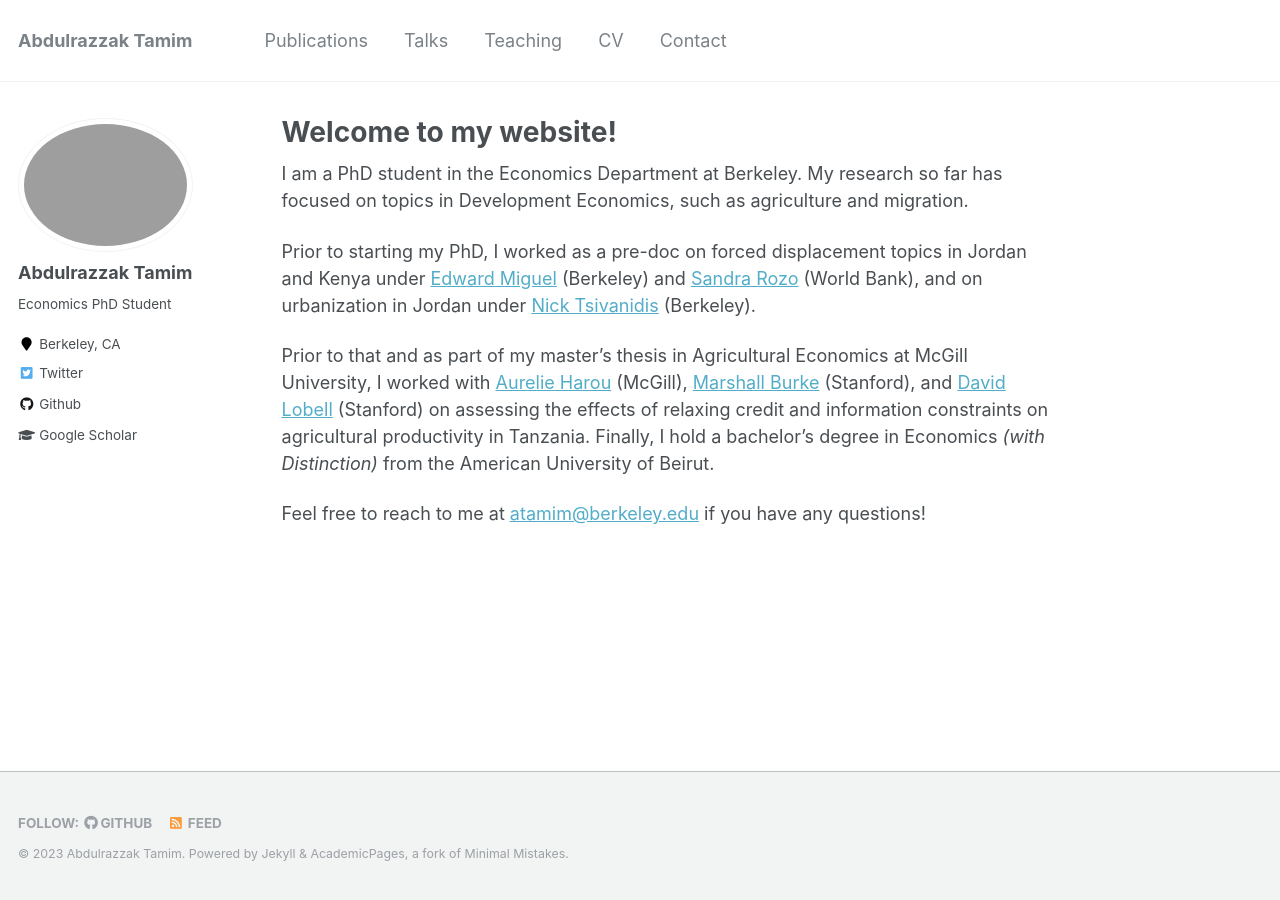
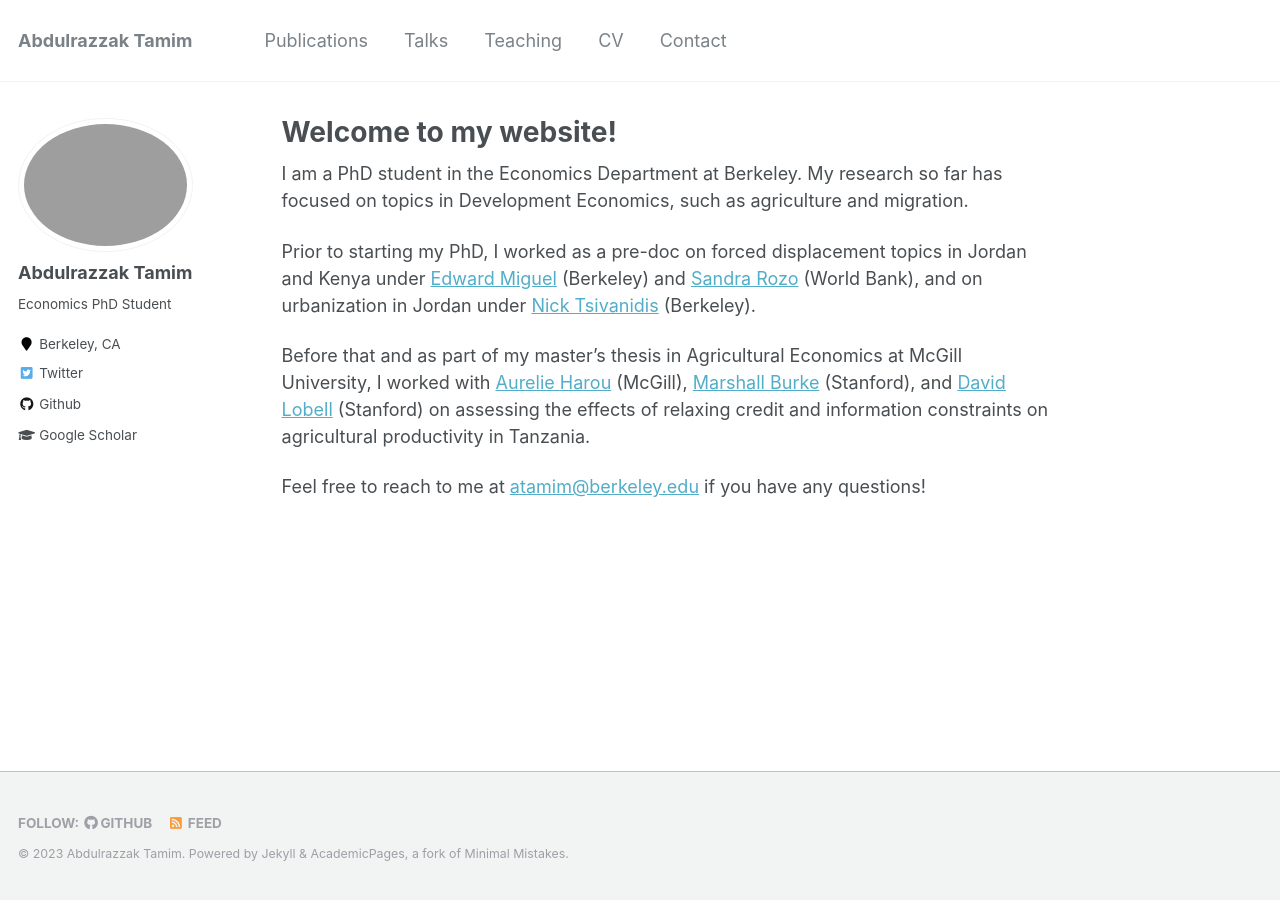
Before and after one commit to AbdulrazzakTamim/abdulrazzaktamim.github.io, a Jekyll site: the page built from _pages/about.md, in a window 1280 px wide. Built offline with Jekyll 4.4.1, drawn with Linux system fonts in a browser that asks for light colours; comment, search, counter and statistics services are not loaded.

Commit message:
Update about.md

```diff
--- a/_pages/about.md
+++ b/_pages/about.md
@@ -12,6 +12,6 @@ I am a PhD student in the Economics Department at Berkeley. My research so far h
 
 Prior to starting my PhD, I worked as a pre-doc on forced displacement topics in Jordan and Kenya under [Edward Miguel](http://emiguel.econ.berkeley.edu/) (Berkeley) and [Sandra Rozo](https://www.sandrarozo.net/) (World Bank), and on urbanization in Jordan under [Nick Tsivanidis](https://www.nicktsivanidis.com/) (Berkeley).
 
-Prior to that and as part of my master’s thesis in Agricultural Economics at McGill University, I worked with [Aurelie Harou](https://aurelieharou.com/) (McGill), [Marshall Burke](https://web.stanford.edu/~mburke/) (Stanford), and [David Lobell](https://fse.fsi.stanford.edu/people/david_lobell) (Stanford) on assessing the effects of relaxing credit and information constraints on agricultural productivity in Tanzania. Finally, I hold a bachelor’s degree in Economics _(with Distinction)_ from the American University of Beirut.
+Before that and as part of my master’s thesis in Agricultural Economics at McGill University, I worked with [Aurelie Harou](https://aurelieharou.com/) (McGill), [Marshall Burke](https://web.stanford.edu/~mburke/) (Stanford), and [David Lobell](https://fse.fsi.stanford.edu/people/david_lobell) (Stanford) on assessing the effects of relaxing credit and information constraints on agricultural productivity in Tanzania.
 
 Feel free to reach to me at <a href="mailto:atamim@berkeley.edu" target="_blank" rel="noopener noreferrer">atamim@berkeley.edu</a> if you have any questions!
```
